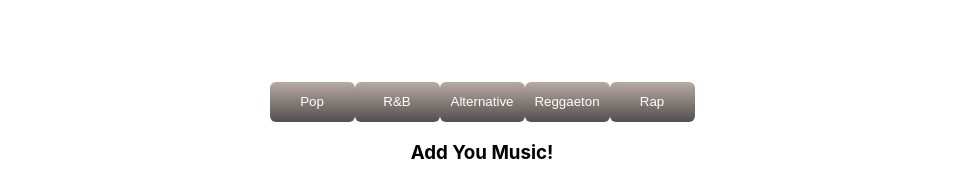
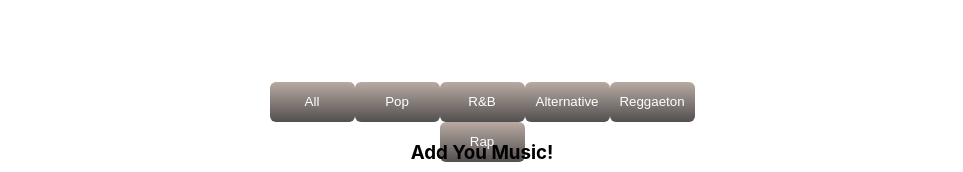
Before and after one commit to marthaeochoa/phase-2-project, a React (Create React App) app: page / in a window 1280 px wide. Shown: the top 172 px of the page, without its empty margins (158-1121 px from the left). Built offline with nearby package versions, Linux system fonts and the light colour scheme; no server answers.

Commit message:
add button

```diff
--- a/src/App.js
+++ b/src/App.js
@@ -6,7 +6,7 @@ import SongForm from './components/SongForm';
 
 function App() {
   const [songs, setSongs] = useState([])
-  // const [genre, setGenre] = useState('All')
+  const [genre, setGenre] = useState('All')
 
   useEffect(() => {
   fetch('http://localhost:3000/Songs')
@@ -14,6 +14,9 @@ function App() {
   .then((songs) => setSongs(songs));
   }, []);
 
+  function handleClick (){
+
+  }
 
 
   return (
--- a/src/components/GenreFilter.js
+++ b/src/components/GenreFilter.js
@@ -1,8 +1,14 @@
 import React from "react"
 
 function GenreFilter () {
+
+function handleOnClick(){
+
+}
+
     return (
         <div className="filter">
+            <button>All</button>
             <button>Pop</button>
             <button>R&B</button>
             <button>Alternative</button>
```
